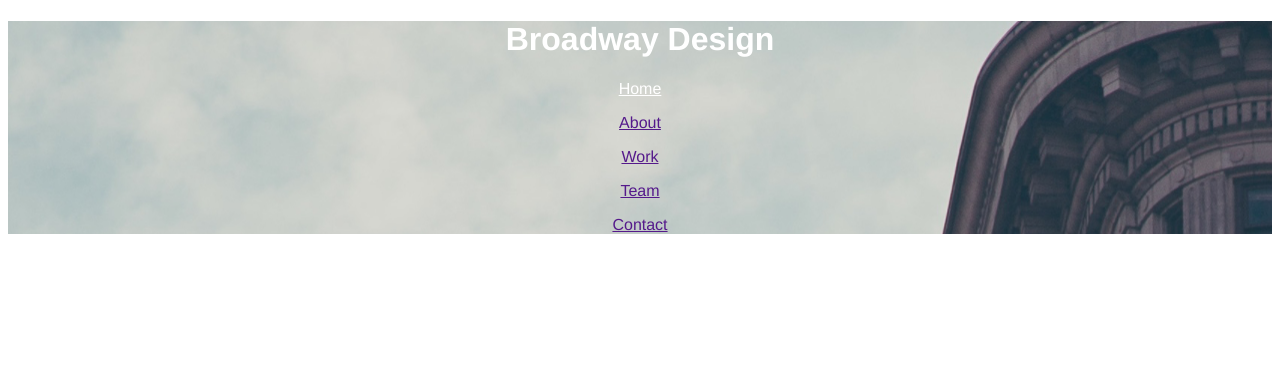
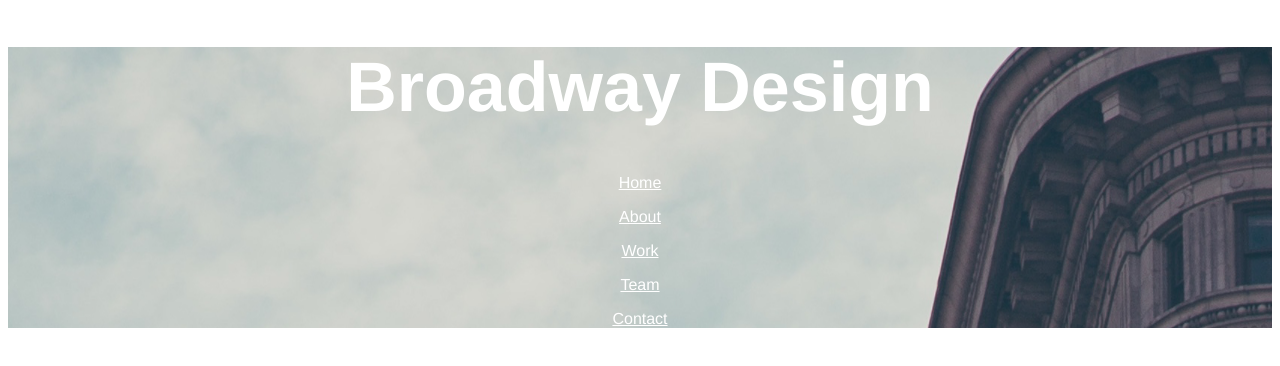
Before and after one commit to Erluke/broadway, a plain HTML site: page index.html in a window 1280 px wide. Drawn offline with Linux system fonts and the light colour scheme.

Commit message:
Finish Top Div

```diff
--- a/index.html
+++ b/index.html
@@ -8,11 +8,13 @@
   <body>
     <div id="top">
       <h1>Broadway Design</h1>
-      <p><a href="#top">Home</a></p>
-      <p><a href=>About</a></p>
-      <p><a href=>Work</a></p>
-      <p><a href=>Team</a></p>
-      <p><a href=>Contact</a></p>
+      <nav>
+        <p><a href="#top">Home</a></p>
+        <p><a href="#about">About</a></p>
+        <p><a href="#work">Work</a></p>
+        <p><a href="#team">Team</a></p>
+        <p><a href="#contact">Contact</a></p>
+      </nav>
     </div>
   </body>
 </html>
--- a/resources/css/style.css
+++ b/resources/css/style.css
@@ -9,3 +9,7 @@
 a:link {
   color: white;
 }
+h1 {
+  font-size: 70px;
+  font-weight: bold;
+}
```
